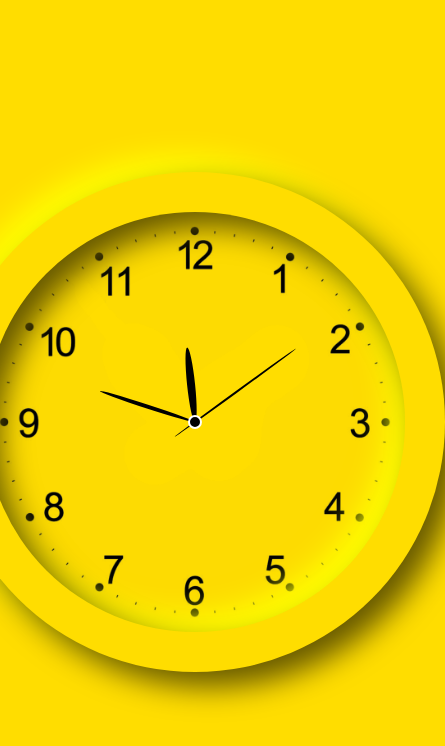
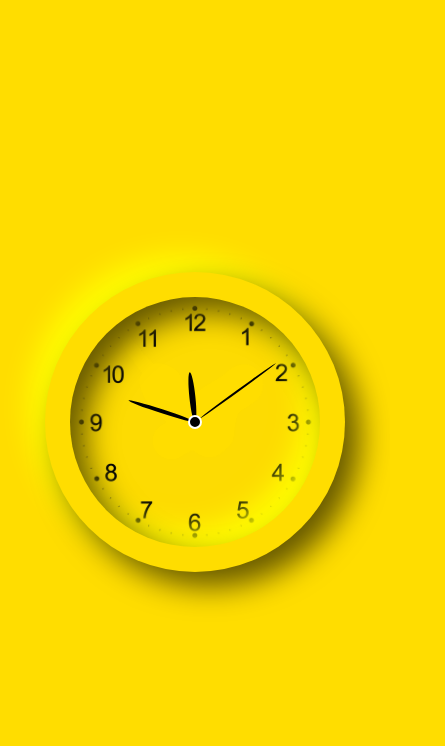
Before and after one commit to Aryan-we/Analog-Clock, a plain HTML site: page index.html in a window 390 px wide. Shown: the whole page, 445 px wide, since content can reach past the window. Drawn offline with Linux system fonts and the light colour scheme.

Commit message:
Update style.css

```diff
--- a/style.css
+++ b/style.css
@@ -91,3 +91,89 @@ body{
     z-index: 12;
     border-radius: 50%;
 }
+@media(max-width:800px){
+    .container{
+    width: 300px;
+    height: 300px;
+    border: 0px solid black;
+    position: absolute;
+    top: 50%;
+    left: 50%;
+    transform: translate(-50%,-50%);
+    display: flex;
+    justify-content: center;
+    align-items: center;
+    border-radius: 50%;
+    box-shadow: 15px 15px 30px #665800,
+                -15px -15px 30px #ffff00;
+}
+.clock{
+    width: 250px;
+    height: 250px;
+    border: 0px solid black;
+    background-image: url("clockbackground.png");
+    background-size: cover;
+    border-radius: 50%;
+    box-shadow:inset 15px 15px 30px #665800,inset -15px -15px 30px #ffff00;
+    display: flex;
+    justify-content: center;
+    align-items: center;
+}
+.hour{
+    width: 100px;
+    height: 100px;
+}
+.minute{
+    width: 140px;
+    height: 140px;
+}
+.second{
+    width: 200px;
+    height: 200px;
+}
+.hour,.minute,.second{
+    border: 0px solid;
+    position: absolute;
+    display: flex;
+    justify-content: center;
+
+
+
+}
+.clock::before{
+    content: '';
+    height: 10px;
+    width: 10px;
+    background-color: black;
+    border-radius: 50%;
+    border: 2px solid white;
+    z-index: 20;
+}
+.hour::before{
+    position: absolute;
+    content: '';
+    width:6px;
+    height: 50px;
+    background-color: black;
+    z-index: 10;
+    border-radius: 50%;
+}
+.minute::before{
+    position: absolute;
+    content: '';
+    width:4px;
+    height: 70px;
+    background-color: black;
+    z-index: 11;
+    border-radius: 50%;
+}
+.second::before{
+    position: absolute;
+    content: '';
+    width:2px;
+    height: 95px;
+    background-color: black;
+    z-index: 12;
+    border-radius: 50%;
+}
+}
```
